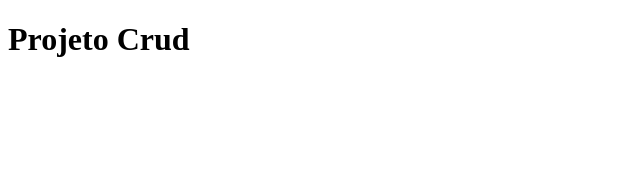
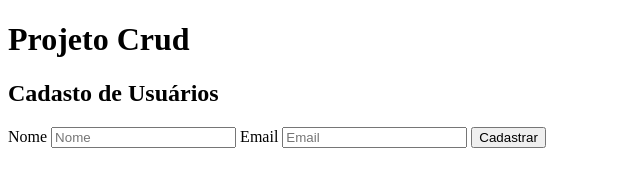
Before and after one commit to ranyelsonneres/GPE01N40061_4---EXTENSAO---PROGRAMACAO-PARA-WEB, a website: page Projeto-Crud/public/index.html in a window 1280 px wide. Shown: the whole page, without its empty margins (0-640 px from the left). Drawn offline with Linux system fonts and the light colour scheme.

Commit message:
Update index.html

```diff
--- a/Projeto-Crud/public/index.html
+++ b/Projeto-Crud/public/index.html
@@ -3,9 +3,21 @@
 <head>
     <meta charset="UTF-8">
     <meta name="viewport" content="width=device-width, initial-scale=1.0">
-    <title>Document</title>
+    <title>Projeto Crud</title>
 </head>
 <body>
     <h1>Projeto Crud</h1>
+    <h2>Cadasto de Usuários</h2>
+    <form id="user-form">
+        <label for="nome">Nome</label>
+        <input type="text" id="nome" placeholder="Nome">
+        <label for="email">Email</label>
+        <input type="email" id="email" placeholder="Email">
+
+        <button type="submit">Cadastrar</button>
+    </form>
+
+    <script src="app.js"></script>
+
 </body>
 </html>
```
